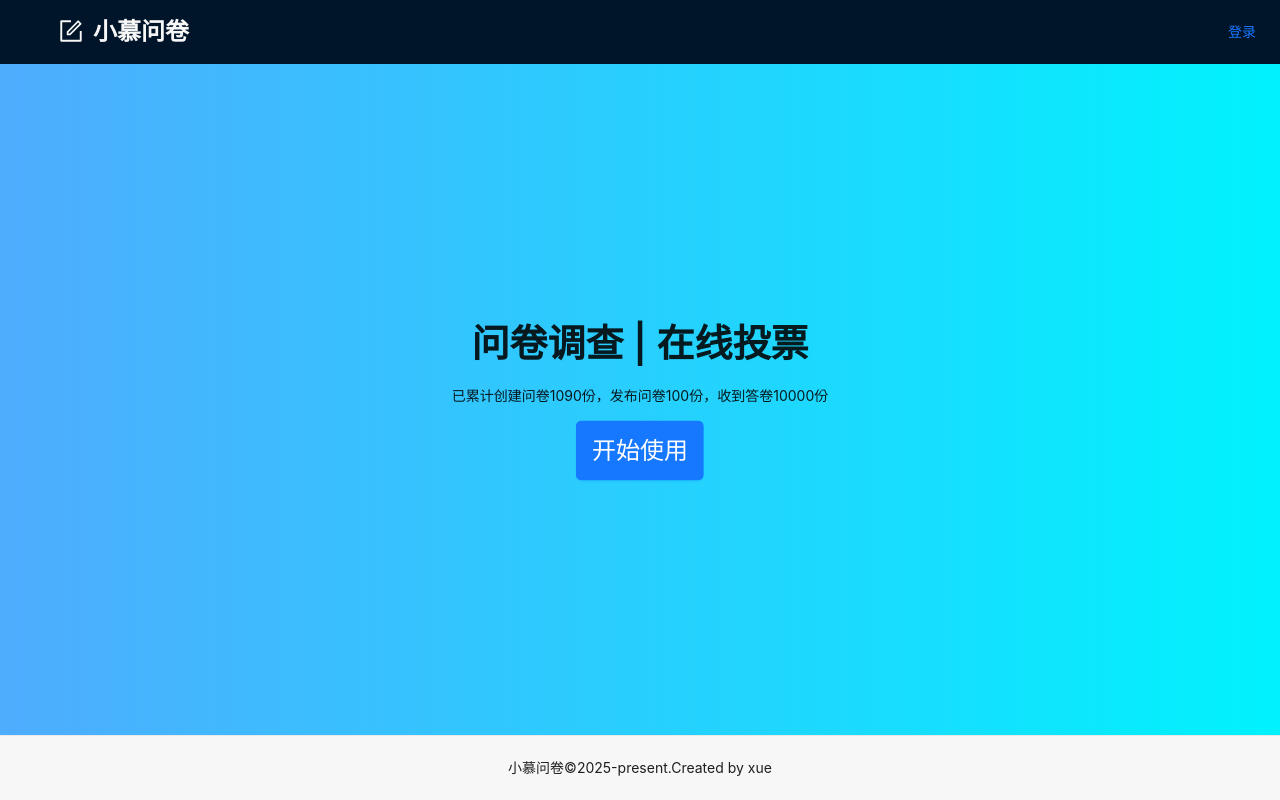
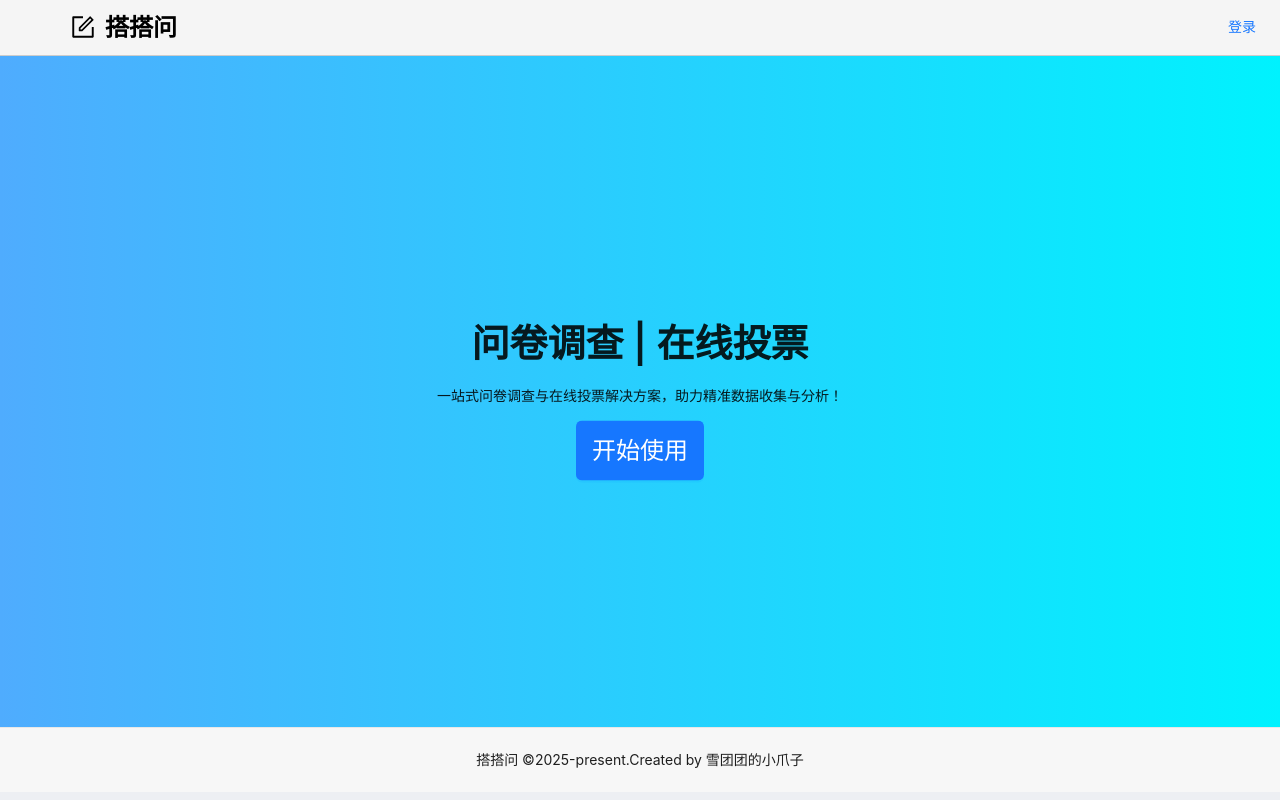
Before and after one commit to xueldx/QuickSurvey-fe, a React (Create React App) app: page / in a window 1280 px wide. Built offline with nearby package versions, Linux system fonts and the light colour scheme; no server answers; what redux-undo would draw is missing.

Commit message:
- style   样式调整

```diff
--- a/package.json
+++ b/package.json
@@ -1,5 +1,5 @@
 {
-  "name": "wenjuan-fe",
+  "name": "QuickSurvey-fe",
   "version": "0.1.0",
   "private": true,
   "dependencies": {
--- a/public/index.html
+++ b/public/index.html
@@ -7,7 +7,7 @@
     <meta name="theme-color" content="#000000" />
     <meta
       name="description"
-      content="小慕问卷，问卷调查，在线投票"
+      content="搭搭问，问卷调查，在线投票"
     />
     <link rel="apple-touch-icon" href="%PUBLIC_URL%/logo192.png" />
     <!--
@@ -24,7 +24,7 @@
       work correctly both with client-side routing and a non-root public URL.
       Learn how to configure a non-root public URL by running `npm run build`.
     -->
-    <title>小慕问卷</title>
+    <title>搭搭问</title>
   </head>
   <body>
     <noscript>You need to enable JavaScript to run this app.</noscript>
--- a/src/components/Logo.module.scss
+++ b/src/components/Logo.module.scss
@@ -6,7 +6,7 @@
 
     div {
         font-size: 24px;
-        color: #f7f7f7;
+        color: #000000;
         font-weight: 700;
     }
     div:nth-child(1){
--- a/src/components/Logo.tsx
+++ b/src/components/Logo.tsx
@@ -18,7 +18,7 @@ const Logo: FC = () => {
         <div>
           <FormOutlined />
         </div>
-        <div>小慕问卷</div>
+        <div>搭搭问</div>
       </div>
     </Link>
   )
--- a/src/components/UserInfo.tsx
+++ b/src/components/UserInfo.tsx
@@ -26,7 +26,7 @@ const Login: FC = () => {
 
   const userInfo = (
     <>
-      <span style={{ color: '#e8e8e8' }}>
+      <span style={{ color: '#000' }}>
         <UserOutlined />
         {nickname}
       </span>
--- a/src/layouts/MainLayout.module.scss
+++ b/src/layouts/MainLayout.module.scss
@@ -1,9 +1,13 @@
 .header{
     display: flex;
+    height: calc(7vh);
     padding: 0 24px;
     justify-content: space-between;
     align-items: center;
-    color:#fff;
+    color: #000;
+    background: rgba(245,245,245);
+    border-bottom: 1px  solid #ccc;
+
     .left{
 
     }
--- a/src/layouts/MainLayout.tsx
+++ b/src/layouts/MainLayout.tsx
@@ -16,18 +16,18 @@ const MainLayout: FC = () => {
 
   return (
     <Layout>
-      <Header className={styles.header}>
+      <div className={styles.header}>
         <div className={styles.left}>
           <Logo />
         </div>
         <div className={styles.right}>
           <UserInfo />
         </div>
-      </Header>
+      </div>
       <Content className={styles.main}>
         {waitingLoadUserData ? <Spin></Spin> : <Outlet></Outlet>}
       </Content>
-      <Footer className={styles.footer}>小慕问卷©2025-present.Created by xue</Footer>
+      <Footer className={styles.footer}>搭搭问&nbsp;©2025-present.Created by 雪团团的小爪子</Footer>
     </Layout>
   )
 }
--- a/src/pages/Home.tsx
+++ b/src/pages/Home.tsx
@@ -11,7 +11,7 @@ const Home: FC = () => {
     <div className={styles.container}>
       <div className={styles.info}>
         <Title>问卷调查 | 在线投票</Title>
-        <Paragraph>已累计创建问卷1090份，发布问卷100份，收到答卷10000份</Paragraph>
+        <Paragraph>一站式问卷调查与在线投票解决方案，助力精准数据收集与分析！</Paragraph>
         <Button
           type="primary"
           onClick={() => {
--- a/src/pages/manage/List.tsx
+++ b/src/pages/manage/List.tsx
@@ -11,7 +11,7 @@ import { LIST_SEARCH_PARAMS_KEY, LIST_PAGE_NUMBER } from '../../constant'
 const { Title } = Typography
 
 const List: FC = () => {
-  useTitle('小慕问卷-我的问卷')
+  useTitle('搭搭问-我的问卷')
   const [searchParams] = useSearchParams()
   const [list, setList] = useState([]) //已经加载的数据列表
   const [page, setPage] = useState(1) //当前加载的页数,不在url中体现
--- a/src/pages/manage/Star.tsx
+++ b/src/pages/manage/Star.tsx
@@ -12,7 +12,7 @@ import ListPage from '../../components/ListPage'
 const { Title } = Typography
 
 const Star: FC = () => {
-  useTitle('小慕问卷-星标问卷')
+  useTitle('搭搭问-星标问卷')
   const { data = {}, loading } = useLoadQuestionListData({ isStar: true })
   const { list = [], total = 0 } = data
 
--- a/src/pages/manage/Trash.tsx
+++ b/src/pages/manage/Trash.tsx
@@ -46,7 +46,7 @@ const col = [
 ]
 
 const Trash: FC = () => {
-  useTitle('小慕问卷-回收站')
+  useTitle('搭搭问-回收站')
   const { data = {}, loading, refresh } = useLoadQuestionListData({ isDeleted: true })
   const { list = [], total = 0 } = data
   const [selectedIds, setSelectedIds] = useState<string[]>([])
```
Also changed, not shown: public/logo.png (added).
